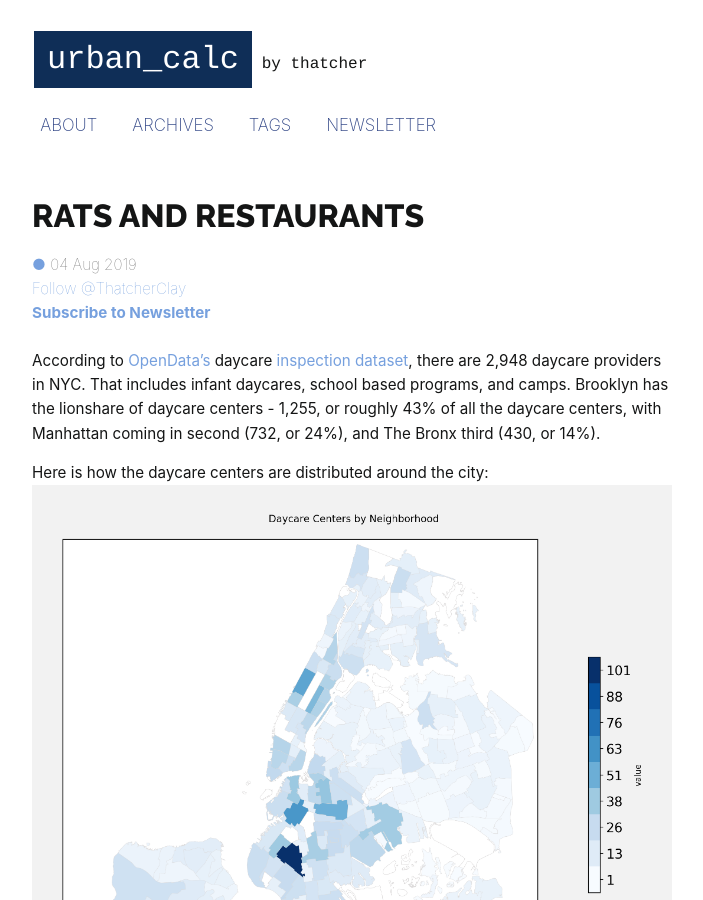
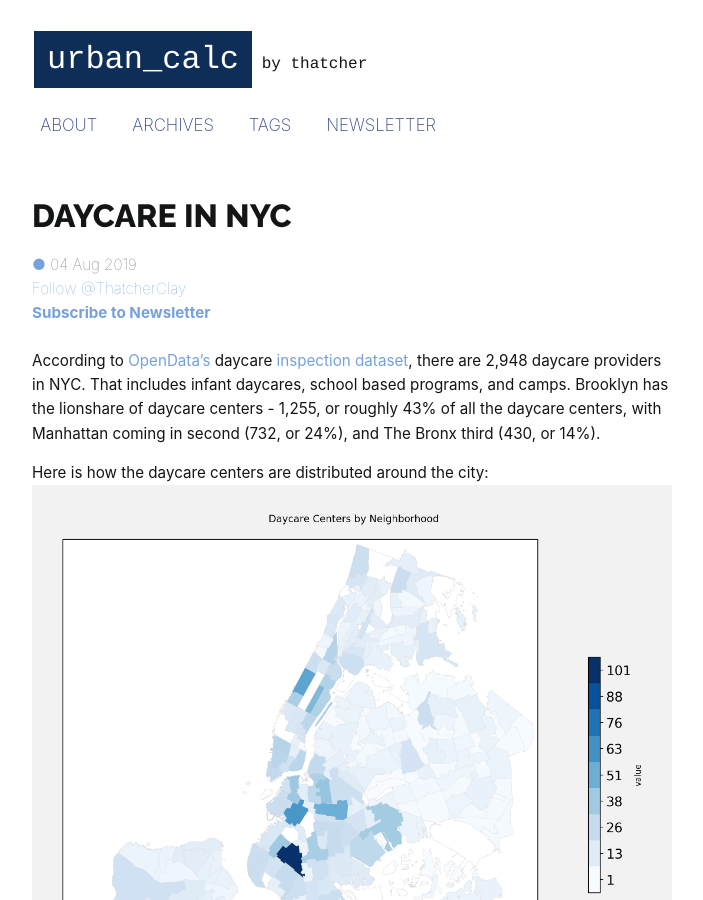
Before and after one commit to sirpthatch/sirpthatch.github.io, a Jekyll site: the page built from _posts/2019-08-04-Daycare-Centers.md, in a window 1280 px wide and 900 px high. Shown: the whole window, without its empty margins (288-991 px from the left). Built offline with Jekyll 4.4.1, drawn with Linux system fonts in a browser that asks for light colours; some web fonts are replaced; comment, search, counter and statistics services are not loaded.

Commit message:
Fixing post headline

```diff
--- a/_posts/2019-08-04-Daycare-Centers.md
+++ b/_posts/2019-08-04-Daycare-Centers.md
@@ -1,6 +1,6 @@
 ---
 layout: post
-title: "Rats and Restaurants"
+title: "Daycare in NYC"
 date: 2019-08-04 08:00:00
 tags: [nyc, daycare, children, opendata]
 ---
```
